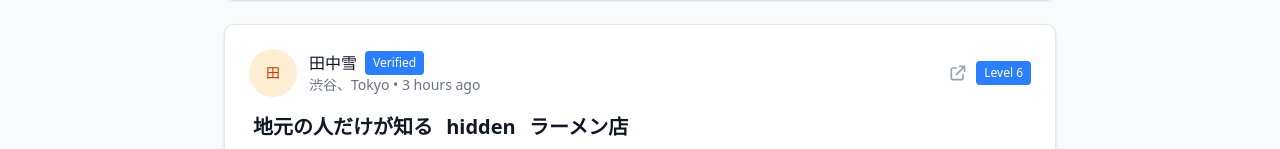
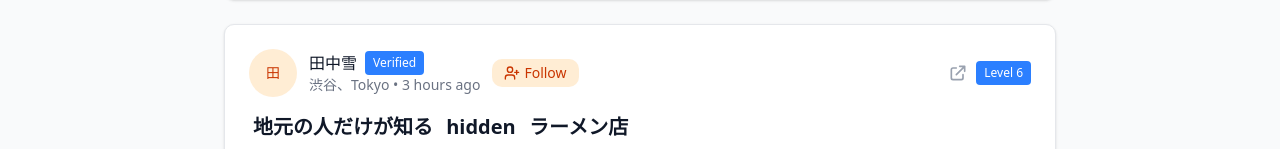
Before and after one commit to gongahkia/cs206-livepeek, a React (Vite) app: page / in a window 1280 px wide. Both pictures are taken after typing "name@example.com", "Sample123" into the empty fields and a click on the button "Sign In". Shown: the part 329-478 px from the top of the page. Built offline with nearby package versions, Linux system fonts and the light colour scheme.

Commit message:
feat(app): added files

```diff
--- a/src/components/NewsFeed.jsx
+++ b/src/components/NewsFeed.jsx
@@ -1,11 +1,12 @@
 import React, { useState } from 'react';
-import { Bookmark, MessageCircle, Share, Send, BookOpen, Sparkles } from 'lucide-react';
+import { Bookmark, MessageCircle, Share, Send, BookOpen, Sparkles, UserPlus, UserCheck } from 'lucide-react';
 import EnhancedCommentSystem from './EnhancedCommentSystem';
 
 const NewsFeed = ({ selectedCountry, userProfile }) => {
   const [showComments, setShowComments] = useState({});
   const [selectedWord, setSelectedWord] = useState(null);
   const [feedbackMessage, setFeedbackMessage] = useState(null);
+  const [followingUsers, setFollowingUsers] = useState(new Set(['佐藤博', '高橋美咲']));
 
   // Enhanced Japanese posts with mixed Japanese/English content for intermediate learners
   const japaneseArticles = [
@@ -192,6 +193,18 @@ const NewsFeed = ({ selectedCountry, userProfile }) => {
 
   const handleMastered = () => {
     showFeedback('Sugoi!', '😊');
+  };
+
+  const handleFollowToggle = (authorName) => {
+    setFollowingUsers(prev => {
+      const newSet = new Set(prev);
+      if (newSet.has(authorName)) {
+        newSet.delete(authorName);
+      } else {
+        newSet.add(authorName);
+      }
+      return newSet;
+    });
   };
 
   const handleSearch = (query) => {
@@ -434,7 +447,7 @@ const NewsFeed = ({ selectedCountry, userProfile }) => {
                     {article.author.charAt(0)}
                   </span>
                 </div>
-                <div>
+                <div className="flex-1">
                   <div className="flex items-center space-x-2">
                     <span className="font-medium text-gray-900">{article.author}</span>
                     {article.verified && (
@@ -447,6 +460,26 @@ const NewsFeed = ({ selectedCountry, userProfile }) => {
                     {article.location} • {article.time}
                   </div>
                 </div>
+                <button
+                  onClick={() => handleFollowToggle(article.author)}
+                  className={`flex items-center space-x-1 px-3 py-1 rounded-lg text-sm font-medium transition-colors ${
+                    followingUsers.has(article.author)
+                      ? 'bg-green-100 text-green-700 hover:bg-green-200'
+                      : 'bg-orange-100 text-orange-700 hover:bg-orange-200'
+                  }`}
+                >
+                  {followingUsers.has(article.author) ? (
+                    <>
+                      <UserCheck className="w-4 h-4" />
+                      <span>Following</span>
+                    </>
+                  ) : (
+                    <>
+                      <UserPlus className="w-4 h-4" />
+                      <span>Follow</span>
+                    </>
+                  )}
+                </button>
               </div>
               <div className="flex items-center space-x-2">
                 <a
```
Also changed, not shown: 4 other files (tests, documents, lock files or other folders).
